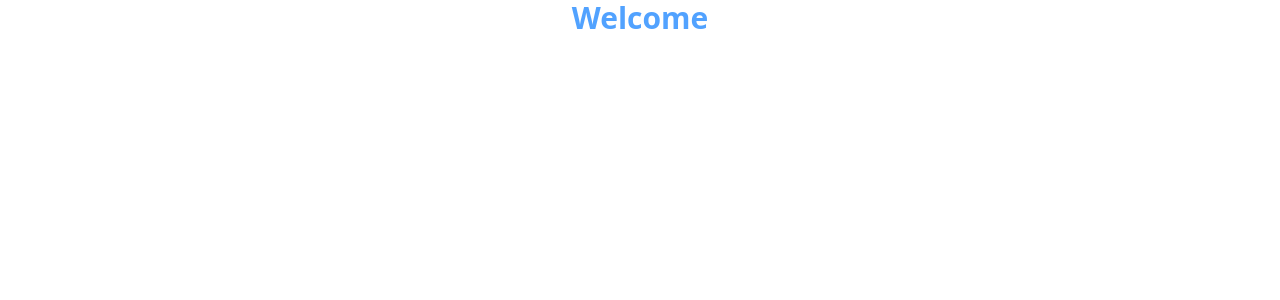
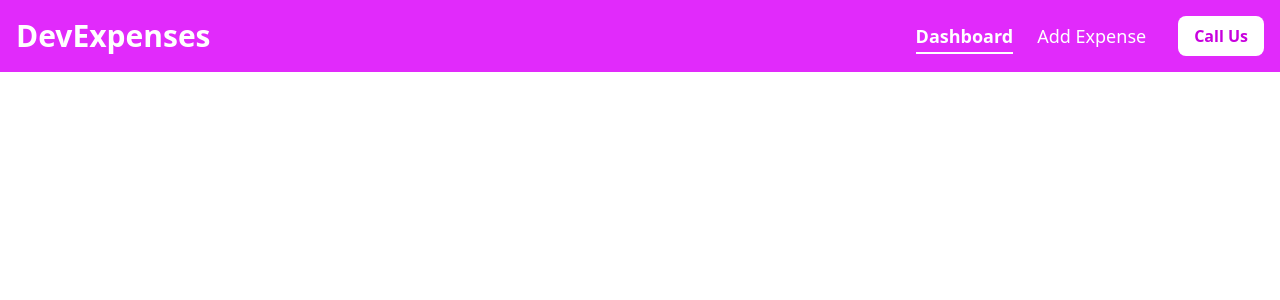
Before and after one commit to dishantarora/dev-expenses, a Next.js app: page / in a window 1280 px wide. Shown: the top 300 px of the page. Built offline with nearby package versions, Linux system fonts and the light colour scheme.

Commit message:
chore: Added Navigation component

```diff
--- a/src/app/page.tsx
+++ b/src/app/page.tsx
@@ -1,9 +1,7 @@
+import Navigation from "@/components/Navigation";
+
 export default function Home() {
   return (
-    <main>
-      <div className="flex flex-row justify-center item-center">
-        <p className="text-3xl font-semibold text-blue-400">Welcome</p>
-      </div>
-    </main>
+    <Navigation />
   );
 }
--- /dev/null
+++ b/src/components/Navigation.tsx
@@ -0,0 +1,49 @@
+"use client";
+
+import Link from "next/link";
+import { usePathname } from "next/navigation";
+
+export default function Navigation() {
+  const pathname = usePathname();
+
+  const isActive = (href: string): boolean => pathname === href;
+
+  const navItems = [
+    { href: "/", label: "Dashboard" },
+    { href: "/expenses/new", label: "Add Expense" },
+  ];
+
+  return (
+    <header className="bg-fuchsia-500 py-4">
+      <div className="max-w-7xl mx-auto px-4 flex items-center justify-between">
+        <h1 className="text-3xl font-bold text-white">DevExpenses</h1>
+
+        <nav className="flex items-center gap-8">
+          <ul className="flex items-center gap-6">
+            {navItems.map((item) => (
+              <li key={item.href}>
+                <Link
+                  href={item.href}
+                  className={`text-lg transition-colors ${
+                    isActive(item.href)
+                      ? "text-white font-bold border-b-2 border-white pb-1"
+                      : "text-white hover:text-fuchsia-100"
+                  }`}
+                >
+                  {item.label}
+                </Link>
+              </li>
+            ))}
+          </ul>
+
+          <button
+            className="px-4 py-2 bg-white text-fuchsia-600 font-semibold rounded-lg hover:bg-fuchsia-50 transition-colors"
+            aria-label="Contact support"
+          >
+            Call Us
+          </button>
+        </nav>
+      </div>
+    </header>
+  );
+}
```
